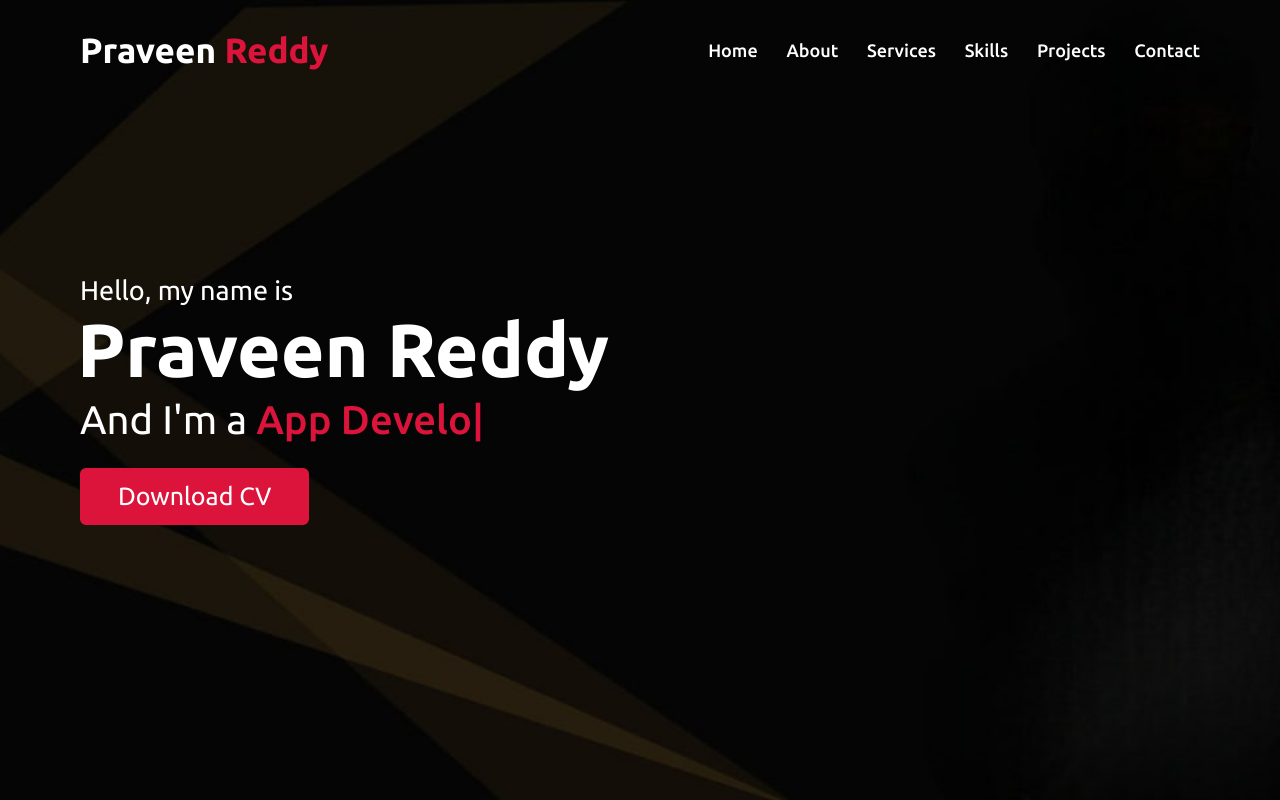
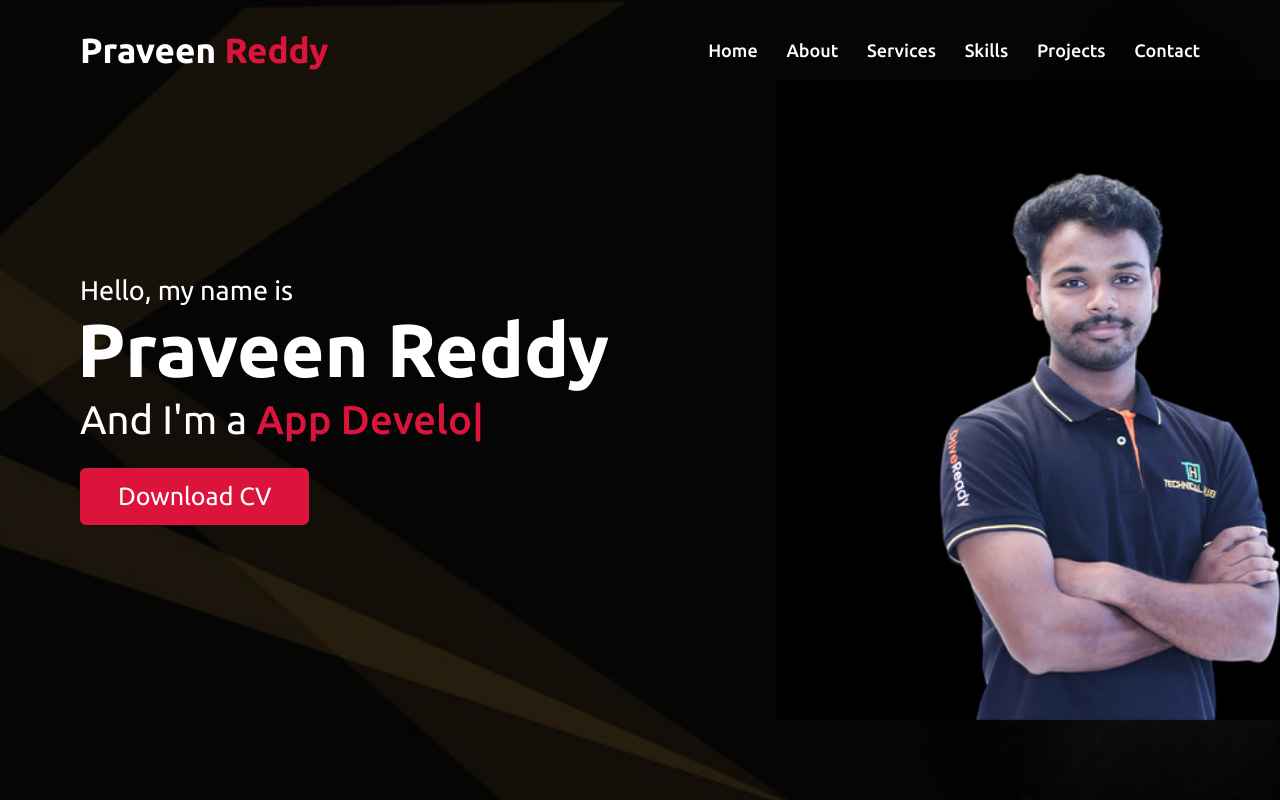
Before and after one commit to Praveen8104/my-portfolio, a website: page index.html in a window 1280 px wide. Shown: the top 800 px of the page. Drawn offline with nearby package versions, Linux system fonts and the light colour scheme.

Commit message:
update background image in home section for improved visual appeal

```diff
--- a/style.css
+++ b/style.css
@@ -191,7 +191,7 @@ section .title::after {
 /* home section styling */
 .home {
     display: flex;
-    background: url("images/profile-1.jpg") no-repeat center;
+    background: url("images/final_image.png") no-repeat center;
     height: 100vh;
     color: #fff;
     min-height: 500px;
```
Also changed, not shown: images/final_image.png (added).
